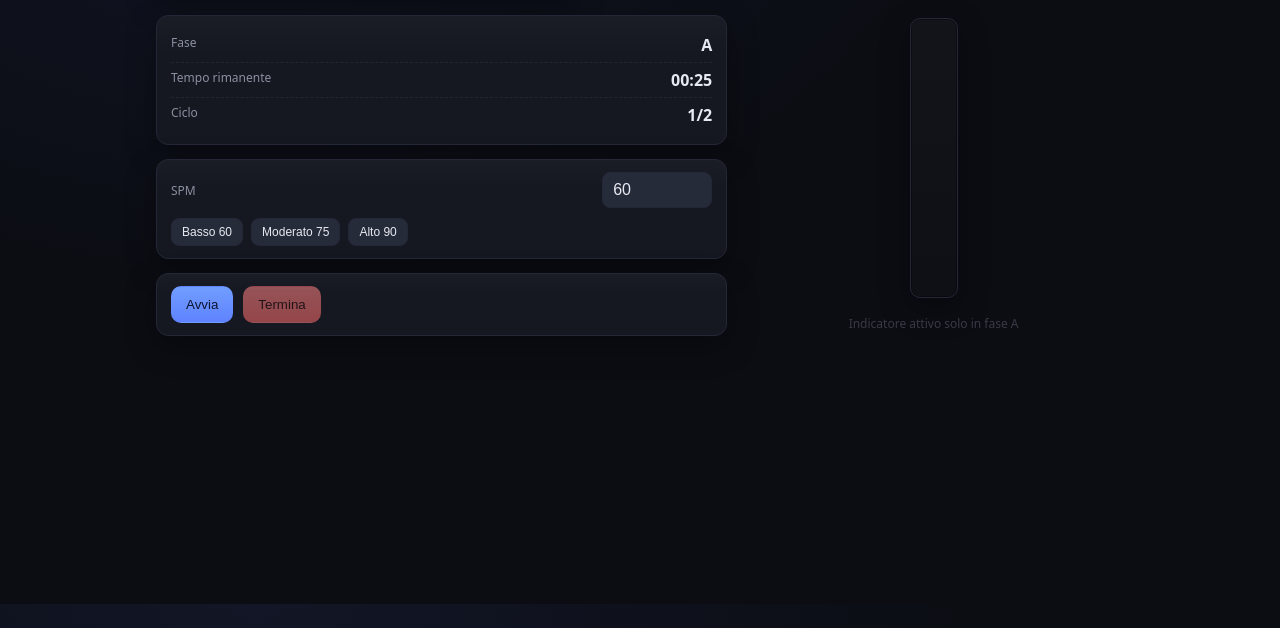
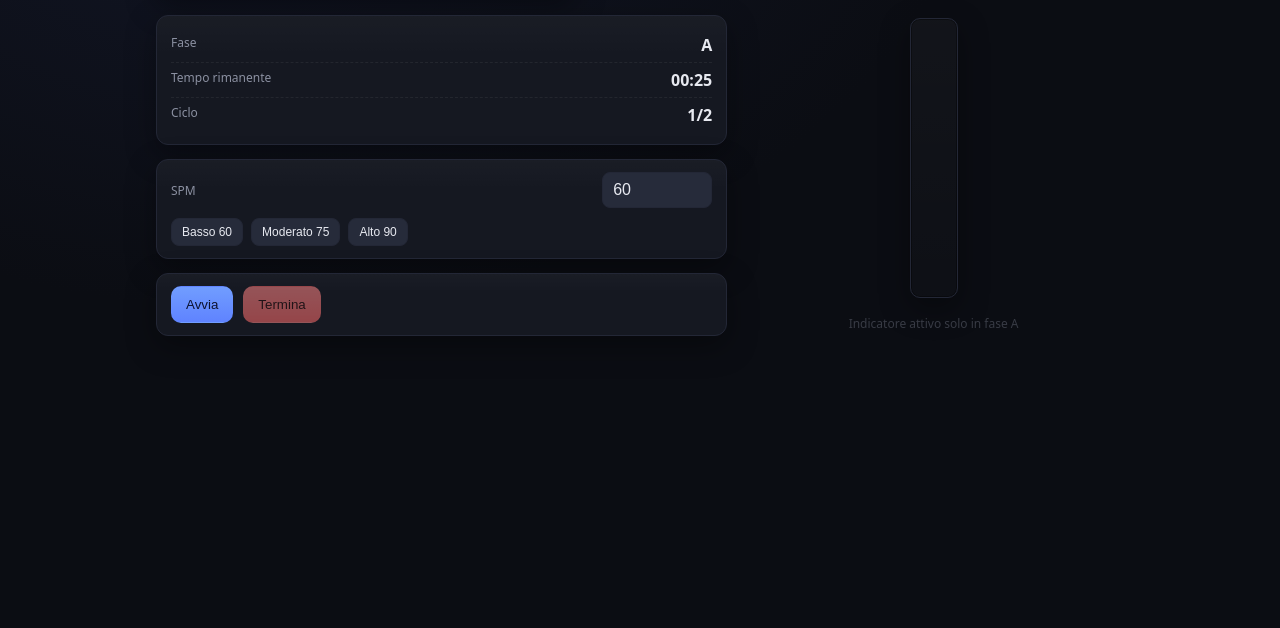
Before and after one commit to filix93414/timer-app, a plain HTML site: page index.html in a window 1280 px wide. Shown: the part 196-824 px from the top of the page. Drawn offline with Linux system fonts and the light colour scheme.

Commit message:
Add files via upload

```diff
--- a/styles.css
+++ b/styles.css
@@ -14,11 +14,28 @@
 }
 
 * { box-sizing: border-box; }
-html, body { height: 100%; }
+
+html, body {
+  height: 100%;
+  overscroll-behavior: none; /* evita effetto rubber-band */
+}
+
+html {
+  background-color: #000; /* uniforme ovunque */
+}
+
 body {
   margin: 0;
   font-family: ui-sans-serif, system-ui, -apple-system, Segoe UI, Roboto, Arial;
-  background: radial-gradient(1200px 800px at 20% 0%, #121626, #0b0d13 60%);
+  background-color: #000; /* fallback pieno */
+  background-image: radial-gradient(
+    1200px 800px at 20% 0%,
+    #121626,
+    #0b0d13 60%
+  );
+  background-repeat: no-repeat;
+  background-attachment: fixed; /* opzionale, evita 'gap' in scroll */
+  background-size: cover;
   color: var(--text);
 }
 
```
